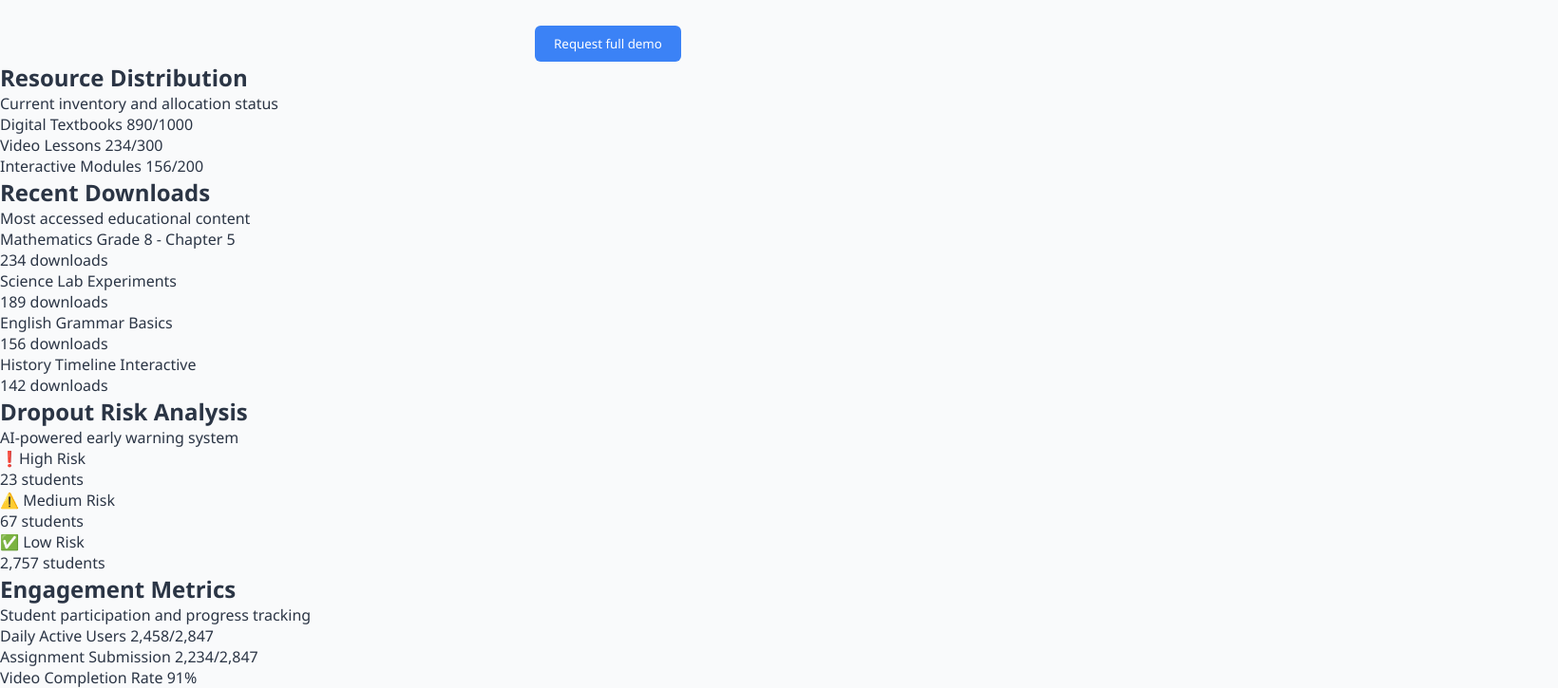
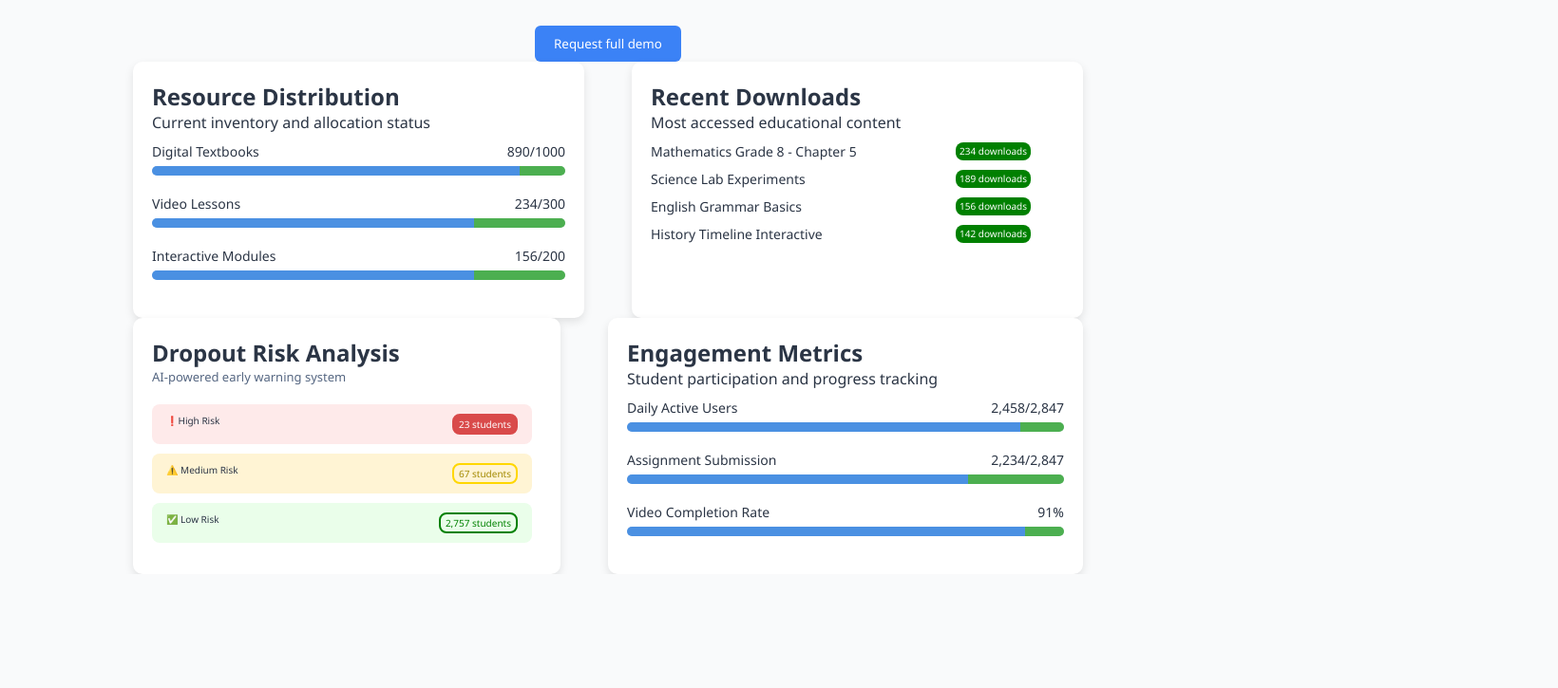
Before and after one commit to rajat256/Minor-project, a plain HTML site: page index.html in a window 1280 px wide. Shown: the part 2124-2849 px from the top of the page at 95% size, 1640 px wide, since content can reach past the window. After the commit the page ends 2729 px from the top, so only its background shows below. Drawn offline with Linux system fonts and the light colour scheme.

Commit message:
Update style.css

```diff
--- a/style.css
+++ b/style.css
@@ -390,3 +390,179 @@ body {
 .demobutton button:hover{
     background-color: #5c9dff;
 }
+.resourcebutt {
+  display: flex;
+  width: 1000px;
+  margin: 0 auto;
+  gap: 50px;
+}
+
+.leftresource {
+  width: 500px;
+    background-color: white;
+  padding: 20px;
+  border-radius: 10px;
+  box-shadow: 0 4px 10px rgba(0,0,0,0.1);
+
+}
+
+.progress-item {
+  margin-top: 10px;
+  margin-bottom: 20px;
+}
+
+.progress-label {
+  display: flex;
+  justify-content: space-between;
+  font-size: 14px;
+  margin-bottom: 6px;
+  color: #2B3545;
+}
+
+.progress-bar {
+  width: 100%;
+  background-color: #dfe6f1;
+  border-radius: 8px;
+  overflow: hidden;
+  height: 10px;
+}
+
+.progress-fill {
+  display: flex;
+  height: 100%;
+}
+
+.blue {
+  background-color: #4a90e2;
+  width: 100%;
+}
+
+.green {
+  background-color: #4caf50;
+  width: 100%;
+}
+
+
+
+.rightresource{
+  width: 500px;
+  background-color: white;
+    padding: 20px;
+  border-radius: 10px;
+  box-shadow: 0 4px 10px rgba(0,0,0,0.1);
+}
+.rightres {
+  margin-top: 10px;
+  width: 400px;
+  display: flex;
+  justify-content: space-between;
+  font-size: 14px;
+  margin-bottom: 6px;
+  color: #2B3545;
+
+}
+
+.rightone{
+  background-color: green;
+  border-radius: 8px;
+  padding: 2px 4px;
+  color: white;
+  font-size: x-small;
+}
+
+
+
+.analyticsbox{
+  display: flex;
+  width: 1000px;
+  margin: 0 auto;
+  gap: 50px;
+  /* background-color: white;
+  padding: 20px;
+  border-radius: 10px;
+  box-shadow: 0 4px 10px rgba(0,0,0,0.1); */
+}
+.leftanalytics{
+  width: 500px;
+  background-color: white;
+    padding: 20px;
+  border-radius: 10px;
+  box-shadow: 0 4px 10px rgba(0,0,0,0.1);
+}
+.col {
+  margin-top: 10px;
+  width: 400px;
+  display: flex;
+  justify-content: space-between;
+  font-size: 14px;
+  margin-bottom: 6px;
+  color: #2B3545;
+  background-color: #3b82f6;
+}
+
+.reds{
+  background-color: #FEEAEA;
+  padding: 10px 15px;
+  border-radius: 8px;
+}
+
+.yellows{
+  background-color: #FFF4D4;
+   padding: 10px 15px;
+  border-radius: 8px;
+}
+.blues{
+  background-color: #EAFEEA;
+   padding: 10px 15px;
+  border-radius: 8px;
+}
+
+.reds p{
+  font-size: x-small;
+  font-weight: 500;
+}
+.yellows p{
+  font-size: x-small;
+   font-weight: 500;
+}
+.blues p{
+  font-size: x-small;
+   font-weight: 500;
+}
+
+.riskpara{
+  font-size: small;
+  font-weight: 400;
+  color: #566782;
+  margin-bottom: 20px;
+}
+
+
+.leftred{
+  background-color:#D94A4A;
+  color: white;
+  padding: 2px 5px;
+   border-radius: 8px;
+   border: 2px solid #D94A4A;
+}
+.leftyellow{
+  /* background-color:#F2B930; */
+   color: rgb(161, 137, 0);
+   padding: 2px 5px;
+   border-radius: 8px;
+   border: 2px solid gold;
+}
+.leftblue{
+   color: green;
+   padding: 2px 5px;
+   border-radius: 8px;
+   border: 2px solid green;
+}
+
+.rightanalytics{
+   width: 500px;
+  /* background-color: white;
+    padding: 20px;
+  border-radius: 10px;
+  box-shadow: 0 4px 10px rgba(0,0,0,0.1); */
+}
```
